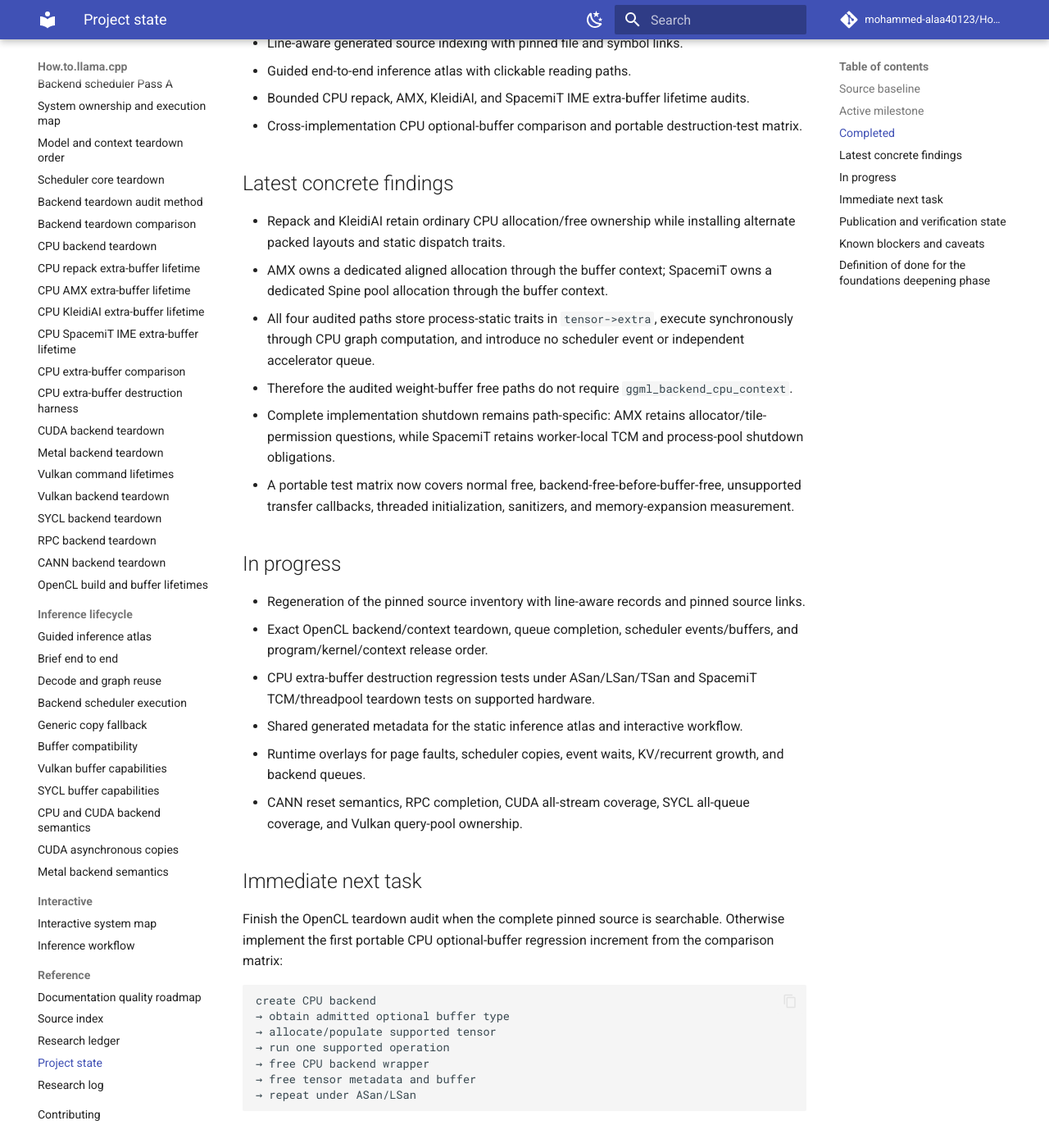
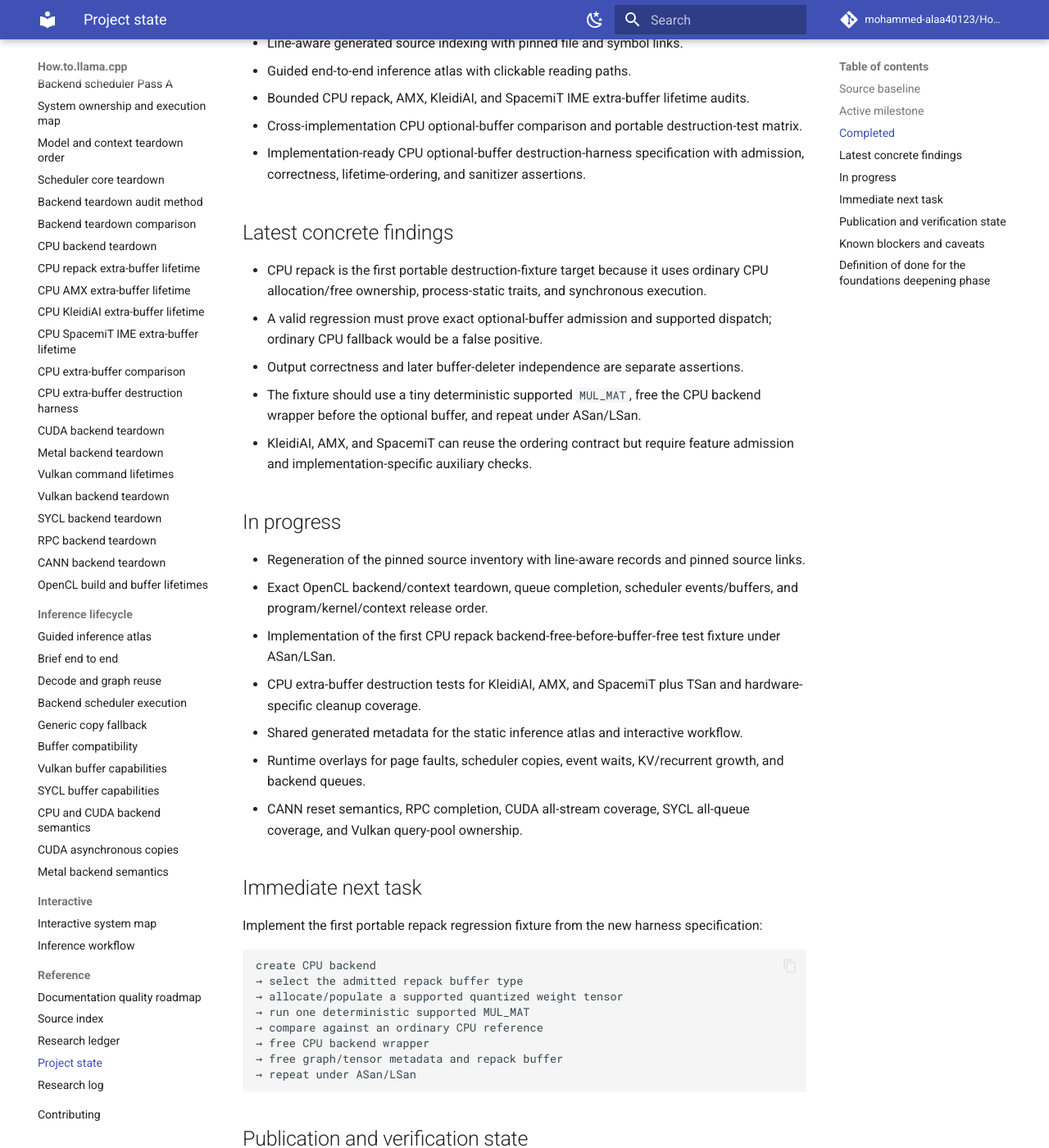
Before and after one commit to mohammed-alaa40123/How.to.llama.cpp, an MkDocs documentation site: the page built from docs/reference/project-state.md, in a window 1280 px wide and 1400 px high, scrolled down 1046 px. Shown: the whole window at 82% size. Built offline with MkDocs 1.6.1 and Material for MkDocs 9.7.7, drawn with Linux system fonts in a browser that asks for light colours; comment, search, counter and statistics services are not loaded; some of the changed text lies outside the part shown.

Commit message:
docs: update project state for destruction harness

````diff
--- a/docs/reference/project-state.md
+++ b/docs/reference/project-state.md
@@ -28,58 +28,60 @@ Read this file after the root README on every run. It is the compact checkpoint
 - Guided end-to-end inference atlas with clickable reading paths.
 - Bounded CPU repack, AMX, KleidiAI, and SpacemiT IME extra-buffer lifetime audits.
 - Cross-implementation CPU optional-buffer comparison and portable destruction-test matrix.
+- Implementation-ready CPU optional-buffer destruction-harness specification with admission, correctness, lifetime-ordering, and sanitizer assertions.
 
 ## Latest concrete findings
 
-- Repack and KleidiAI retain ordinary CPU allocation/free ownership while installing alternate packed layouts and static dispatch traits.
-- AMX owns a dedicated aligned allocation through the buffer context; SpacemiT owns a dedicated Spine pool allocation through the buffer context.
-- All four audited paths store process-static traits in `tensor->extra`, execute synchronously through CPU graph computation, and introduce no scheduler event or independent accelerator queue.
-- Therefore the audited weight-buffer free paths do not require `ggml_backend_cpu_context`.
-- Complete implementation shutdown remains path-specific: AMX retains allocator/tile-permission questions, while SpacemiT retains worker-local TCM and process-pool shutdown obligations.
-- A portable test matrix now covers normal free, backend-free-before-buffer-free, unsupported transfer callbacks, threaded initialization, sanitizers, and memory-expansion measurement.
+- CPU repack is the first portable destruction-fixture target because it uses ordinary CPU allocation/free ownership, process-static traits, and synchronous execution.
+- A valid regression must prove exact optional-buffer admission and supported dispatch; ordinary CPU fallback would be a false positive.
+- Output correctness and later buffer-deleter independence are separate assertions.
+- The fixture should use a tiny deterministic supported `MUL_MAT`, free the CPU backend wrapper before the optional buffer, and repeat under ASan/LSan.
+- KleidiAI, AMX, and SpacemiT can reuse the ordering contract but require feature admission and implementation-specific auxiliary checks.
 
 ## In progress
 
 - Regeneration of the pinned source inventory with line-aware records and pinned source links.
 - Exact OpenCL backend/context teardown, queue completion, scheduler events/buffers, and program/kernel/context release order.
-- CPU extra-buffer destruction regression tests under ASan/LSan/TSan and SpacemiT TCM/threadpool teardown tests on supported hardware.
+- Implementation of the first CPU repack backend-free-before-buffer-free test fixture under ASan/LSan.
+- CPU extra-buffer destruction tests for KleidiAI, AMX, and SpacemiT plus TSan and hardware-specific cleanup coverage.
 - Shared generated metadata for the static inference atlas and interactive workflow.
 - Runtime overlays for page faults, scheduler copies, event waits, KV/recurrent growth, and backend queues.
 - CANN reset semantics, RPC completion, CUDA all-stream coverage, SYCL all-queue coverage, and Vulkan query-pool ownership.
 
 ## Immediate next task
 
-Finish the OpenCL teardown audit when the complete pinned source is searchable. Otherwise implement the first portable CPU optional-buffer regression increment from the comparison matrix:
+Implement the first portable repack regression fixture from the new harness specification:
 
 ```text
 create CPU backend
-→ obtain admitted optional buffer type
-→ allocate/populate supported tensor
-→ run one supported operation
+→ select the admitted repack buffer type
+→ allocate/populate a supported quantized weight tensor
+→ run one deterministic supported MUL_MAT
+→ compare against an ordinary CPU reference
 → free CPU backend wrapper
-→ free tensor metadata and buffer
+→ free graph/tensor metadata and repack buffer
 → repeat under ASan/LSan
 ```
 
 ## Publication and verification state
 
-- Work is published in PR #1 from branch `automation/backend-teardown-audit-method`; current checked head before this state-only commit was `b47a582d69bc931abad752e23e0a712bf445ed14`, and the PR was open and mergeable.
-- Added `docs/architecture/cpu-extra-buffer-comparison.md` and linked it after the four implementation-specific CPU pages.
-- Added detailed note `logs/research/2026-07-14/0749-cpu-extra-buffer-comparison.md`.
+- Work is published in PR #1 from branch `automation/backend-teardown-audit-method`; the checked branch head after the harness note was `8c4953e245642229a85edaa26f0530c0b82ed8d9`, and the PR remained open and mergeable before final state updates.
+- Added `docs/architecture/cpu-extra-buffer-destruction-harness.md` and linked it after the CPU comparison page.
+- Added detailed note `logs/research/2026-07-14/0849-cpu-extra-buffer-destruction-harness.md`.
 - Updated README TODOs, project state, and research log; the research ledger is unchanged because no external source changed.
-- Repository read-back confirmed the comparison table, ownership diagram, truth labels, portable destruction-test matrix, and detailed-audit links.
-- A local clone attempt failed with `Could not resolve host: github.com`, so checkout-based Python tests, strict MkDocs build, and `check_site.sh` could not run.
-- Documentation CI run `29307248750` completed with failure. The failing job was `build`, specifically step `Validate project context, interactive links, and scripts`; dependency installation and strict MkDocs build were skipped.
-- The connector-decoded job log was truncated before the validator/test stderr, so the exact assertion could not be identified safely and no speculative patch was applied.
-- Public search returned no indexed result for the site or new route. Direct opening of the Pages root and `architecture/cpu-extra-buffer-comparison/` was rejected by the web safe-URL gate; the new route is also branch-only until PR #1 merges.
+- Local cloning again failed with `Could not resolve host: github.com`, so checkout-based Python tests, strict MkDocs build, and `check_site.sh` could not run.
+- Documentation CI run `29307346854` completed with failure in `Validate project context, interactive links, and scripts`; checkout and startup-context reading succeeded, while dependency installation and strict MkDocs build were skipped.
+- The connector-decoded job log remained truncated before the final failing assertion, so no speculative fix was applied.
+- The public Pages route for the new artifact is branch-only until PR #1 merges; live verification is recorded as pending.
 
 ## Known blockers and caveats
 
 - **Pinned regeneration blocker:** no usable local pinned llama.cpp checkout is available, so the source index could not be regenerated here.
 - **Large upstream file blocker:** the connector exposes the pinned OpenCL blob as truncated output and exact hidden symbols remain difficult to search.
 - **Local validation blocker:** cloning failed with `Could not resolve host: github.com`; Python tests, strict MkDocs build, and `check_site.sh` require a usable checkout.
-- **Current CI failure:** Documentation CI run `29307248750` failed at `Validate project context, interactive links, and scripts`; the decoded log was truncated before the exact error, and later dependency/build steps were skipped.
-- **Pages verification blocker:** public search returned no indexed result and direct URL access was rejected by the safe-URL gate; the comparison page cannot deploy until PR #1 merges.
+- **Current CI failure:** Documentation CI run `29307346854` failed at `Validate project context, interactive links, and scripts`; the decoded log was truncated before the exact error, and later dependency/build steps were skipped.
+- **Pages verification blocker:** the destruction-harness page cannot deploy until PR #1 merges; live HTTP and rendered-content checks remain pending.
+- **Harness caveat:** a skipped hardware-gated path is not evidence that the lifetime ordering passed.
 - **SpacemiT caveat:** buffer lifetime is distinct from thread-local TCM leases and process-level pool-manager lifetime.
 - **Scope caveat:** optional CPU extra-buffer audits do not prove behavior for HBM or future implementations.
 - Mapping, allocation, residency, validity, command completion, ownership, reset, thread-local leases, and release remain distinct states.
````
Also changed, not shown: other parts of docs/reference/project-state.md (+1 -1 lines).
